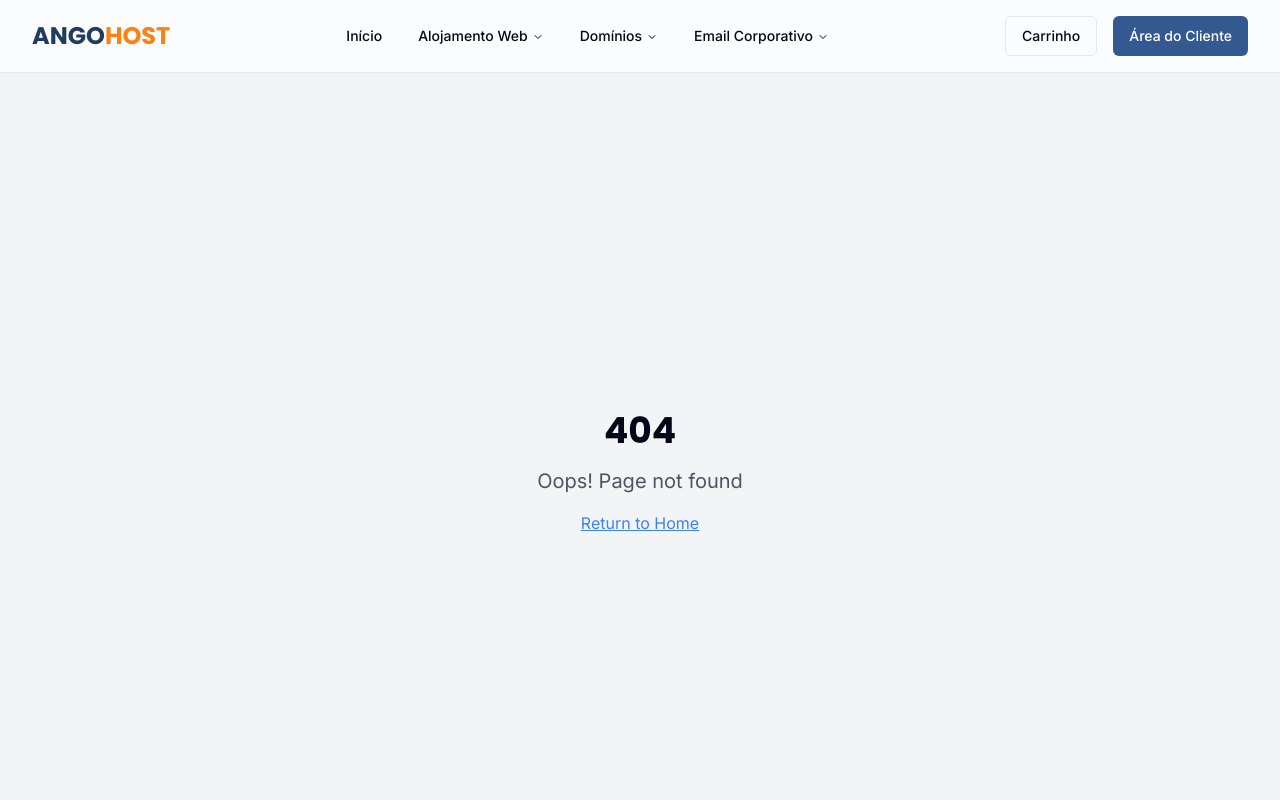
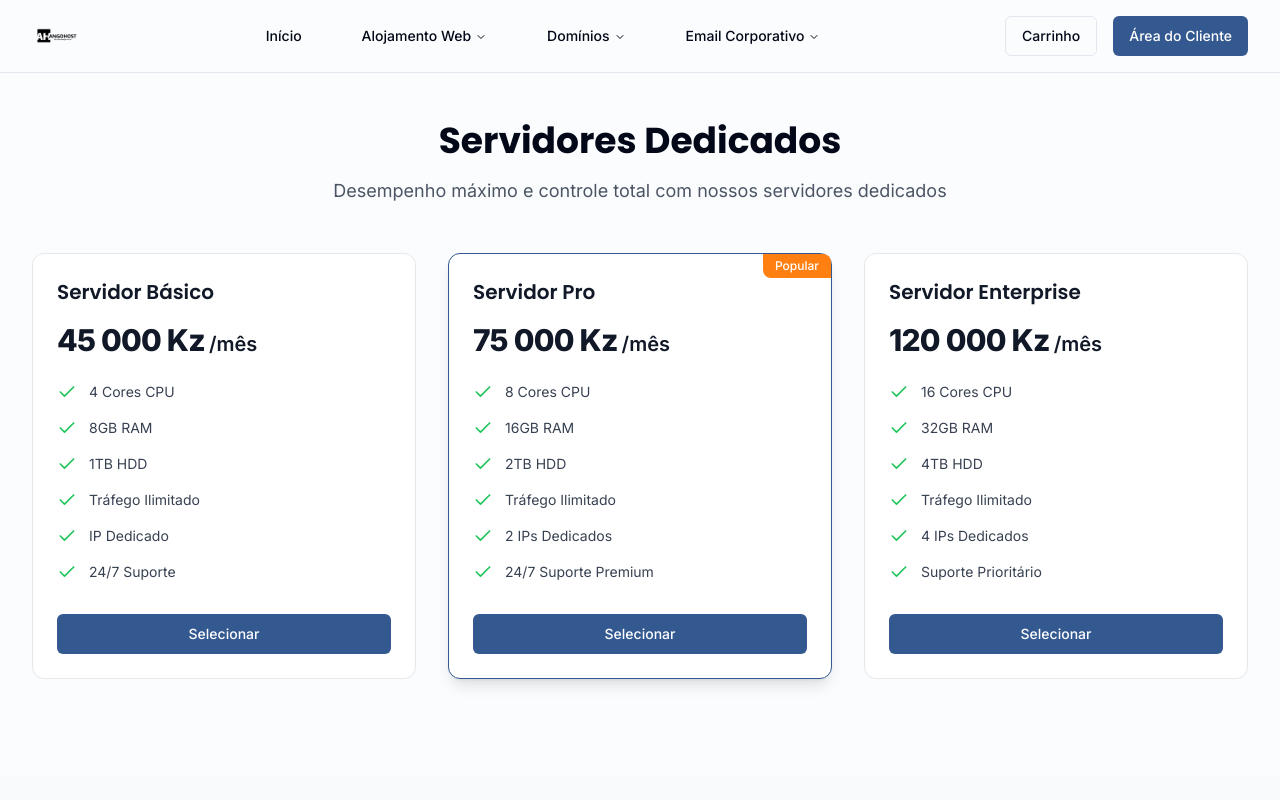
Before and after one commit to francisco-dev-ao/angohost-ao, a React (Vite) app: page /servidores-dedicados in a window 1280 px wide. Shown: the top 800 px of the page. Built offline with nearby package versions, Linux system fonts and the light colour scheme.

Commit message:
feat: Implement site layout and navigation
- Add logo to all pages.
- Organize menus and create all necessary tabs.

```diff
--- a/src/App.tsx
+++ b/src/App.tsx
@@ -1,4 +1,3 @@
-
 import { Toaster } from "@/components/ui/toaster";
 import { Toaster as Sonner } from "@/components/ui/sonner";
 import { TooltipProvider } from "@/components/ui/tooltip";
@@ -27,6 +26,7 @@ import DomainsPage from "./pages/DomainsPage";
 import DomainTransferPage from "./pages/DomainTransferPage";
 import ProfessionalEmailPage from "./pages/ProfessionalEmailPage";
 import Office365Page from "./pages/Office365Page";
+import DedicatedServersPage from "./pages/DedicatedServersPage";
 
 const queryClient = new QueryClient();
 
@@ -52,7 +52,6 @@ const App = () => (
                 <Route path="/email/configurar" element={<EmailConfig />} />
                 <Route path="/painel-cliente" element={<ClientPanel />} />
 
-                {/* New Routes */}
                 <Route path="/hospedagem-de-sites" element={<HostingPage />} />
                 <Route path="/hospedagem/cpanel" element={<HostingPage />} />
                 <Route path="/hospedagem/wordpress" element={<HostingPage />} />
@@ -61,6 +60,7 @@ const App = () => (
                 <Route path="/dominios/transferir" element={<DomainTransferPage />} />
                 <Route path="/Email-profissional" element={<ProfessionalEmailPage />} />
                 <Route path="/email-office-365" element={<Office365Page />} />
+                <Route path="/servidores-dedicados" element={<DedicatedServersPage />} />
 
                 <Route path="*" element={<NotFound />} />
               </Routes>
--- a/src/components/Navbar.tsx
+++ b/src/components/Navbar.tsx
@@ -1,4 +1,3 @@
-
 import React, { useState, useRef, useEffect } from 'react';
 import { Link } from 'react-router-dom';
 import { Button } from '@/components/ui/button';
@@ -11,29 +10,12 @@ import {
   NavigationMenuTrigger,
 } from '@/components/ui/navigation-menu';
 import { cn } from '@/lib/utils';
-import { Menu, X, ChevronRight } from 'lucide-react';
+import { Menu, X } from 'lucide-react';
 
 const Navbar = () => {
   const [mobileMenuOpen, setMobileMenuOpen] = useState(false);
   const [activeMenu, setActiveMenu] = useState<string | null>(null);
 
-  const hostingMenuItems = [
-    { title: 'Hospedagem cPanel', href: '/hospedagem/cpanel' },
-    { title: 'Hospedagem WordPress', href: '/hospedagem/wordpress' },
-  ];
-
-  const domainMenuItems = [
-    { title: 'Registrar Domínio', href: '/dominios/registrar' },
-    { title: 'Transferir Domínio', href: '/dominios/transferir' },
-  ];
-
-  const emailMenuItems = [
-    { title: 'Email Profissional', href: '/email/profissional' },
-    { title: 'Exchange 365', href: '/email-office-365' },
-    { title: 'Google Workspace', href: '/email/google-workspace' },
-  ];
-
-  // Close menu when clicking outside
   const menuRef = useRef<HTMLDivElement>(null);
 
   useEffect(() => {
@@ -49,33 +31,39 @@ const Navbar = () => {
     };
   }, []);
 
-  // Handle submenu on mobile
-  const toggleMobileSubmenu = (menuName: string) => {
-    if (activeMenu === menuName) {
-      setActiveMenu(null);
-    } else {
-      setActiveMenu(menuName);
-    }
-  };
+  const hostingMenuItems = [
+    { title: 'Hospedagem cPanel', href: '/hospedagem/cpanel' },
+    { title: 'Hospedagem WordPress', href: '/hospedagem/wordpress' },
+    { title: 'Servidores Dedicados', href: '/servidores-dedicados' },
+    { title: 'Servidores VPS', href: '/servidores-vps' },
+  ];
 
-  const handleMenuItemClick = () => {
-    setMobileMenuOpen(false);
-    setActiveMenu(null);
-  };
+  const domainMenuItems = [
+    { title: 'Registrar Domínio', href: '/dominios/registrar' },
+    { title: 'Transferir Domínio', href: '/dominios/transferir' },
+  ];
+
+  const emailMenuItems = [
+    { title: 'Email Profissional', href: '/email/profissional' },
+    { title: 'Exchange 365', href: '/email-office-365' },
+    { title: 'Google Workspace', href: '/email/google-workspace' },
+  ];
 
   return (
     <header className="py-4 border-b sticky top-0 bg-background/95 backdrop-blur-sm z-50">
       <div className="container flex items-center justify-between">
         <Link to="/" className="flex items-center gap-2">
-          <span className="font-poppins font-bold text-2xl text-angohost-700">
-            ANGO<span className="text-orange-500">HOST</span>
-          </span>
+          <img
+            src="/public/lovable-uploads/b8702021-42ee-4d88-af7a-590e5dae0e08.png"
+            alt="ANGOHOST"
+            className="h-8"
+          />
         </Link>
 
         {/* Desktop Navigation */}
         <div className="hidden lg:block">
           <NavigationMenu>
-            <NavigationMenuList>
+            <NavigationMenuList className="gap-6">
               <NavigationMenuItem>
                 <NavigationMenuLink asChild>
                   <Link
@@ -105,26 +93,6 @@ const Navbar = () => {
                         </NavigationMenuLink>
                       </li>
                     ))}
-                    <li>
-                      <NavigationMenuLink asChild>
-                        <Link
-                          to="/servidores-dedicados"
-                          className="block select-none space-y-1 rounded-md p-3 leading-none no-underline outline-none transition-colors hover:bg-accent hover:text-accent-foreground focus:bg-accent focus:text-accent-foreground"
-                        >
-                          <div className="text-sm font-medium leading-none">Servidores Dedicados</div>
-                        </Link>
-                      </NavigationMenuLink>
-                    </li>
-                    <li>
-                      <NavigationMenuLink asChild>
-                        <Link
-                          to="/servidores-vps"
-                          className="block select-none space-y-1 rounded-md p-3 leading-none no-underline outline-none transition-colors hover:bg-accent hover:text-accent-foreground focus:bg-accent focus:text-accent-foreground"
-                        >
-                          <div className="text-sm font-medium leading-none">Servidores VPS</div>
-                        </Link>
-                      </NavigationMenuLink>
-                    </li>
                   </ul>
                 </NavigationMenuContent>
               </NavigationMenuItem>
@@ -183,88 +151,77 @@ const Navbar = () => {
 
         {/* Mobile menu button */}
         <div className="lg:hidden">
-          <Button variant="ghost" size="icon" onClick={() => setMobileMenuOpen(!mobileMenuOpen)}>
-            {mobileMenuOpen ? <X /> : <Menu />}
+          <Button
+            variant="ghost"
+            size="icon"
+            onClick={() => setMobileMenuOpen(!mobileMenuOpen)}
+            className="relative z-50"
+          >
+            {mobileMenuOpen ? <X className="h-6 w-6" /> : <Menu className="h-6 w-6" />}
           </Button>
         </div>
       </div>
 
-      {/* Mobile Navigation */}
       {mobileMenuOpen && (
         <div ref={menuRef} className="lg:hidden absolute w-full bg-background z-50 border-b pb-4">
           <nav className="container mt-4 flex flex-col gap-4">
-            <Link to="/" className="px-4 py-2 hover:bg-accent rounded-md" onClick={handleMenuItemClick}>
+            <Link to="/" className="px-4 py-2 hover:bg-accent rounded-md" onClick={() => setMobileMenuOpen(false)}>
               Início
             </Link>
 
-            <div className="px-4 py-2 font-medium flex justify-between items-center cursor-pointer" onClick={() => toggleMobileSubmenu('hosting')}>
-              <span>Alojamento Web</span>
-              <ChevronRight className={`w-4 h-4 transition-transform ${activeMenu === 'hosting' ? 'rotate-90' : ''}`} />
-            </div>
-            {activeMenu === 'hosting' && (
+            <div className="px-4 py-2 font-medium">
+              Alojamento Web
               <div className="ml-4">
                 {hostingMenuItems.map((item) => (
                   <Link
                     key={item.title}
                     to={item.href}
                     className="px-4 py-2 hover:bg-accent rounded-md block"
-                    onClick={handleMenuItemClick}
+                    onClick={() => setMobileMenuOpen(false)}
                   >
                     {item.title}
                   </Link>
                 ))}
-                <Link to="/servidores-dedicados" className="px-4 py-2 hover:bg-accent rounded-md block" onClick={handleMenuItemClick}>
-                  Servidores Dedicados
-                </Link>
-                <Link to="/servidores-vps" className="px-4 py-2 hover:bg-accent rounded-md block" onClick={handleMenuItemClick}>
-                  Servidores VPS
-                </Link>
               </div>
-            )}
+            </div>
 
-            <div className="px-4 py-2 font-medium flex justify-between items-center cursor-pointer" onClick={() => toggleMobileSubmenu('domains')}>
-              <span>Domínios</span>
-              <ChevronRight className={`w-4 h-4 transition-transform ${activeMenu === 'domains' ? 'rotate-90' : ''}`} />
-            </div>
-            {activeMenu === 'domains' && (
+            <div className="px-4 py-2 font-medium">
+              Domínios
               <div className="ml-4">
                 {domainMenuItems.map((item) => (
                   <Link
                     key={item.title}
                     to={item.href}
                     className="px-4 py-2 hover:bg-accent rounded-md block"
-                    onClick={handleMenuItemClick}
+                    onClick={() => setMobileMenuOpen(false)}
                   >
                     {item.title}
                   </Link>
                 ))}
               </div>
-            )}
+            </div>
 
-            <div className="px-4 py-2 font-medium flex justify-between items-center cursor-pointer" onClick={() => toggleMobileSubmenu('email')}>
-              <span>Email Corporativo</span>
-              <ChevronRight className={`w-4 h-4 transition-transform ${activeMenu === 'email' ? 'rotate-90' : ''}`} />
-            </div>
-            {activeMenu === 'email' && (
+            <div className="px-4 py-2 font-medium">
+              Email Corporativo
               <div className="ml-4">
                 {emailMenuItems.map((item) => (
                   <Link
                     key={item.title}
                     to={item.href}
                     className="px-4 py-2 hover:bg-accent rounded-md block"
-                    onClick={handleMenuItemClick}
+                    onClick={() => setMobileMenuOpen(false)}
                   >
                     {item.title}
                   </Link>
                 ))}
               </div>
-            )}
+            </div>
 
             <div className="mt-4 flex flex-col gap-2">
-              <Link to="/carrinho" onClick={handleMenuItemClick}>
+              <Link to="/carrinho" onClick={() => setMobileMenuOpen(false)}>
                 <Button variant="outline" className="w-full">Carrinho</Button>
               </Link>
-              <Link to="/login" onClick={handleMenuItemClick}>
+              <Link to="/login" onClick={() => setMobileMenuOpen(false)}>
                 <Button className="w-full">Área do Cliente</Button>
               </Link>
             </div>
--- /dev/null
+++ b/src/pages/DedicatedServersPage.tsx
@@ -0,0 +1,78 @@
+
+import React from 'react';
+import { Button } from '@/components/ui/button';
+import { Shield } from 'lucide-react';
+import PricingCard from '@/components/PricingCard';
+
+const DedicatedServersPage = () => {
+  const features = [
+    'Hardware Dedicado',
+    'Largura de Banda Ilimitada',
+    'IPs Dedicados',
+    'Suporte 24/7',
+    'Painel de Controle',
+    'Backup Diário'
+  ];
+
+  return (
+    <div className="container py-12">
+      <div className="text-center max-w-3xl mx-auto mb-12">
+        <h1 className="text-4xl font-bold mb-4">Servidores Dedicados</h1>
+        <p className="text-lg text-gray-600 mb-8">
+          Desempenho máximo e controle total com nossos servidores dedicados
+        </p>
+      </div>
+
+      <div className="grid md:grid-cols-2 lg:grid-cols-3 gap-8 mb-12">
+        <PricingCard
+          title="Servidor Básico"
+          price={45000}
+          period="/mês"
+          features={[
+            '4 Cores CPU',
+            '8GB RAM',
+            '1TB HDD',
+            'Tráfego Ilimitado',
+            'IP Dedicado',
+            '24/7 Suporte'
+          ]}
+          type="hosting"
+          id="dedicated-basic"
+        />
+        <PricingCard
+          title="Servidor Pro"
+          price={75000}
+          period="/mês"
+          features={[
+            '8 Cores CPU',
+            '16GB RAM',
+            '2TB HDD',
+            'Tráfego Ilimitado',
+            '2 IPs Dedicados',
+            '24/7 Suporte Premium'
+          ]}
+          type="hosting"
+          id="dedicated-pro"
+          isPopular={true}
+        />
+        <PricingCard
+          title="Servidor Enterprise"
+          price={120000}
+          period="/mês"
+          features={[
+            '16 Cores CPU',
+            '32GB RAM',
+            '4TB HDD',
+            'Tráfego Ilimitado',
+            '4 IPs Dedicados',
+            'Suporte Prioritário'
+          ]}
+          type="hosting"
+          id="dedicated-enterprise"
+        />
+      </div>
+    </div>
+  );
+};
+
+export default DedicatedServersPage;
```
Also changed, not shown: public/lovable-uploads/b8702021-42ee-4d88-af7a-590e5dae0e08.png (added).
